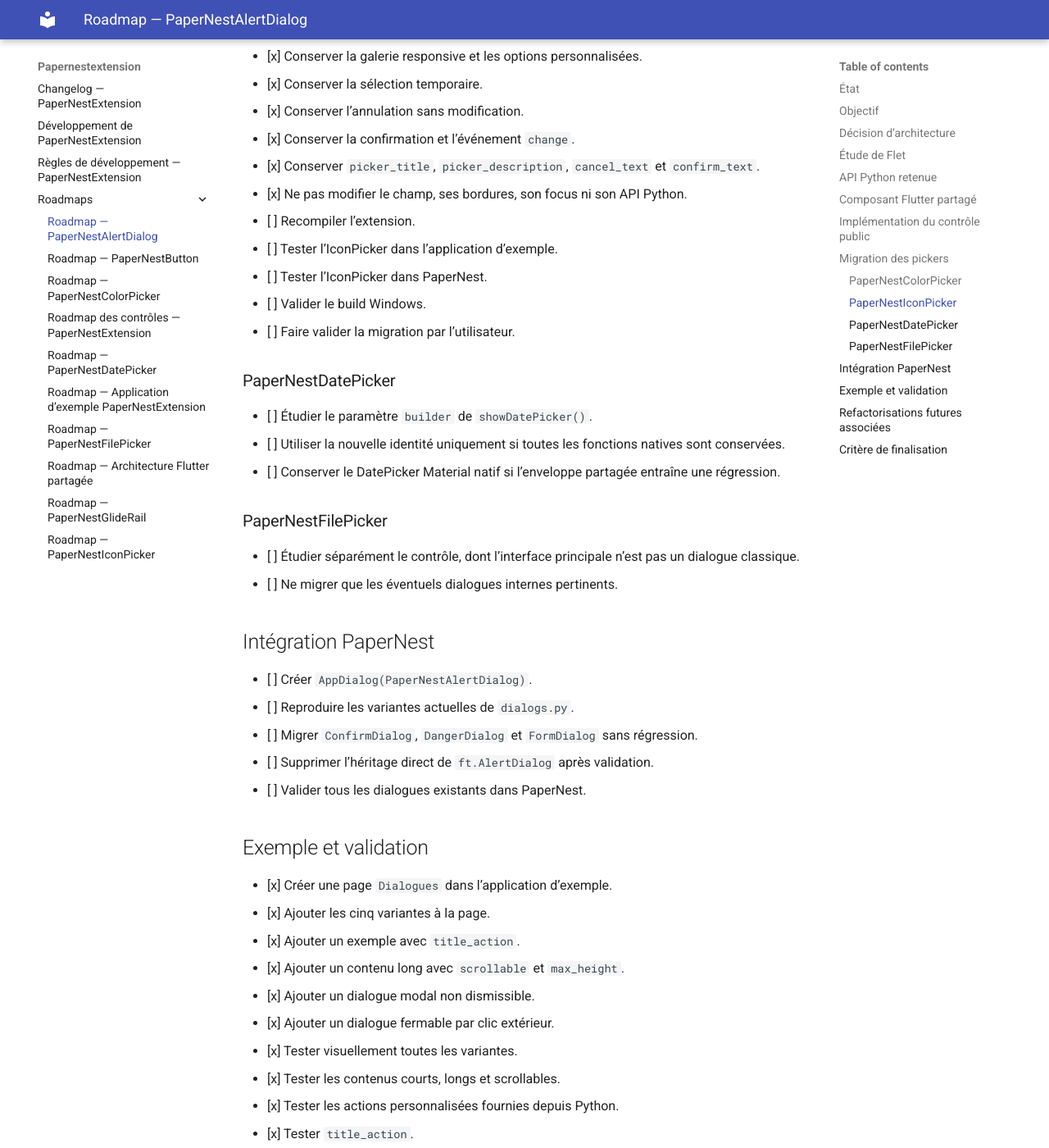
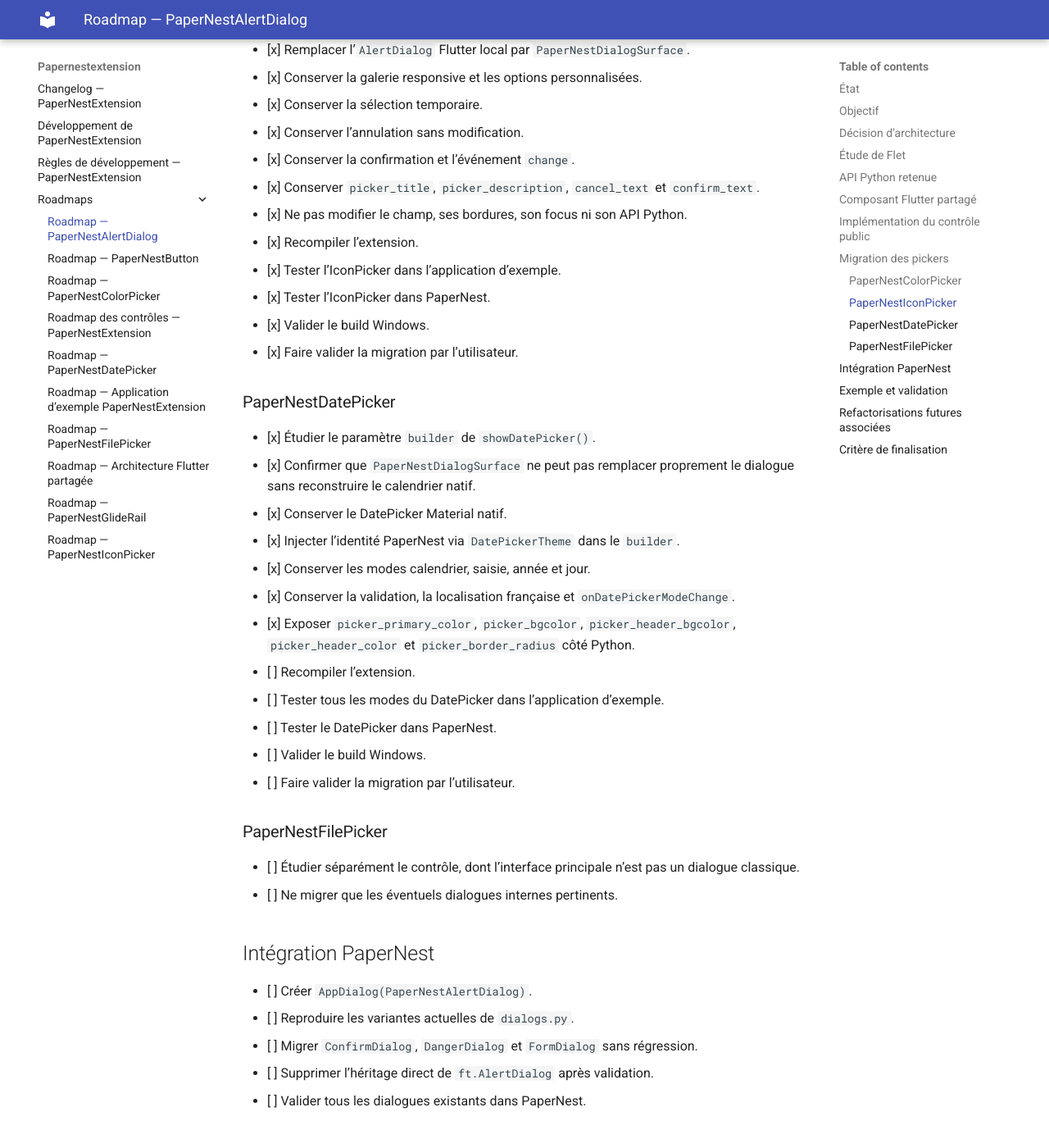
Before and after one commit to Drenae/PaperNestExtension, an MkDocs documentation site: the page built from docs/roadmaps/ROADMAP_ALERT_DIALOG.md, in a window 1280 px wide and 1400 px high, scrolled down 3444 px. Shown: the whole window at 82% size. Built offline with MkDocs 1.6.1 and Material for MkDocs 9.7.7, drawn with Linux system fonts in a browser that asks for light colours; some of the changed text lies outside the part shown.

Commit message:
docs(alert-dialog): record IconPicker validation and DatePicker theming

```diff
--- a/docs/roadmaps/ROADMAP_ALERT_DIALOG.md
+++ b/docs/roadmaps/ROADMAP_ALERT_DIALOG.md
@@ -8,7 +8,7 @@
 
 La compilation Flutter, `flet run`, le build Windows et la page d’exemple ont été testés et validés. L’API publique est jugée complète et les actions fournies depuis Python restent entièrement personnalisables.
 
-`PaperNestColorPicker` utilise maintenant `PaperNestDialogSurface` et cette migration a été testée et validée. `PaperNestIconPicker` utilise également la surface partagée et attend sa validation avant l’étude du DatePicker.
+`PaperNestColorPicker` et `PaperNestIconPicker` utilisent maintenant `PaperNestDialogSurface` et leurs migrations ont été testées et validées. `PaperNestDatePicker` conserve le dialogue Material natif, mais reçoit désormais l’identité PaperNest via le `builder` de `showDatePicker()` afin de préserver toutes ses fonctions.
 
 ## Objectif
 
@@ -106,17 +106,26 @@
 - [x] Conserver la confirmation et l’événement `change`.
 - [x] Conserver `picker_title`, `picker_description`, `cancel_text` et `confirm_text`.
 - [x] Ne pas modifier le champ, ses bordures, son focus ni son API Python.
-- [ ] Recompiler l’extension.
-- [ ] Tester l’IconPicker dans l’application d’exemple.
-- [ ] Tester l’IconPicker dans PaperNest.
-- [ ] Valider le build Windows.
-- [ ] Faire valider la migration par l’utilisateur.
+- [x] Recompiler l’extension.
+- [x] Tester l’IconPicker dans l’application d’exemple.
+- [x] Tester l’IconPicker dans PaperNest.
+- [x] Valider le build Windows.
+- [x] Faire valider la migration par l’utilisateur.
 
 ### PaperNestDatePicker
 
-- [ ] Étudier le paramètre `builder` de `showDatePicker()`.
-- [ ] Utiliser la nouvelle identité uniquement si toutes les fonctions natives sont conservées.
-- [ ] Conserver le DatePicker Material natif si l’enveloppe partagée entraîne une régression.
+- [x] Étudier le paramètre `builder` de `showDatePicker()`.
+- [x] Confirmer que `PaperNestDialogSurface` ne peut pas remplacer proprement le dialogue sans reconstruire le calendrier natif.
+- [x] Conserver le DatePicker Material natif.
+- [x] Injecter l’identité PaperNest via `DatePickerTheme` dans le `builder`.
+- [x] Conserver les modes calendrier, saisie, année et jour.
+- [x] Conserver la validation, la localisation française et `onDatePickerModeChange`.
+- [x] Exposer `picker_primary_color`, `picker_bgcolor`, `picker_header_bgcolor`, `picker_header_color` et `picker_border_radius` côté Python.
+- [ ] Recompiler l’extension.
+- [ ] Tester tous les modes du DatePicker dans l’application d’exemple.
+- [ ] Tester le DatePicker dans PaperNest.
+- [ ] Valider le build Windows.
+- [ ] Faire valider la migration par l’utilisateur.
 
 ### PaperNestFilePicker
 
```
Also changed, not shown: other parts of docs/roadmaps/ROADMAP_ALERT_DIALOG.md (+1 -1 lines).
